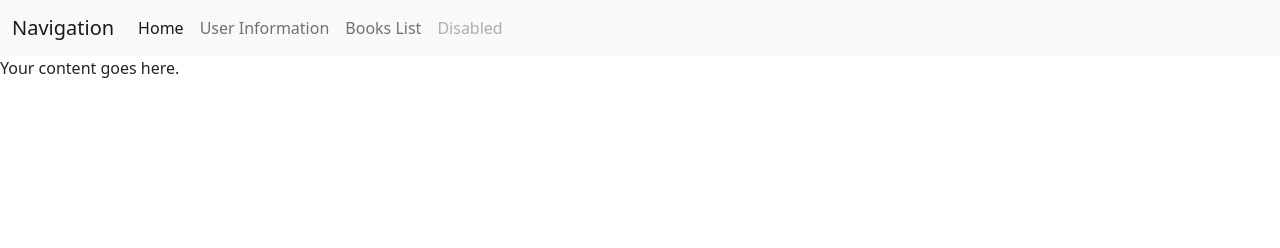
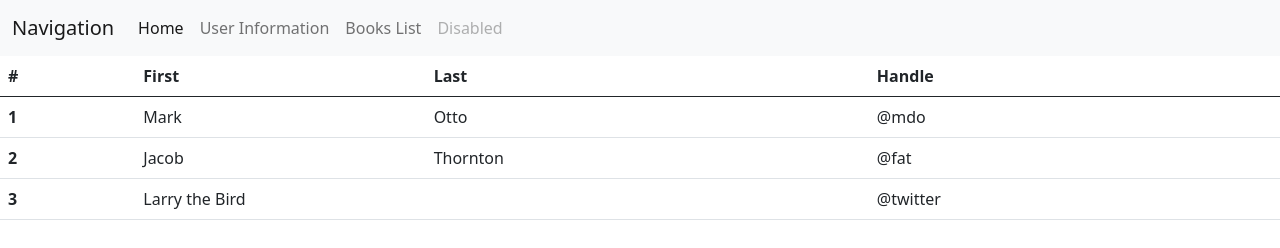
Before and after one commit to jjbogner/1-html-review-jjbogner, a plain HTML site: page public/books_table.html in a window 1280 px wide. Drawn offline with nearby package versions, Linux system fonts and the light colour scheme.

Commit message:
I added a table from Bootstrap

```diff
--- a/public/books_table.html
+++ b/public/books_table.html
@@ -29,6 +29,34 @@
     </div>
   </nav>
 <body>
-<p>Your content goes here.</p>
+<table class="table">
+    <thead>
+      <tr>
+        <th scope="col">#</th>
+        <th scope="col">First</th>
+        <th scope="col">Last</th>
+        <th scope="col">Handle</th>
+      </tr>
+    </thead>
+    <tbody>
+      <tr>
+        <th scope="row">1</th>
+        <td>Mark</td>
+        <td>Otto</td>
+        <td>@mdo</td>
+      </tr>
+      <tr>
+        <th scope="row">2</th>
+        <td>Jacob</td>
+        <td>Thornton</td>
+        <td>@fat</td>
+      </tr>
+      <tr>
+        <th scope="row">3</th>
+        <td colspan="2">Larry the Bird</td>
+        <td>@twitter</td>
+      </tr>
+    </tbody>
+  </table>
 </body>
 </html>
```
